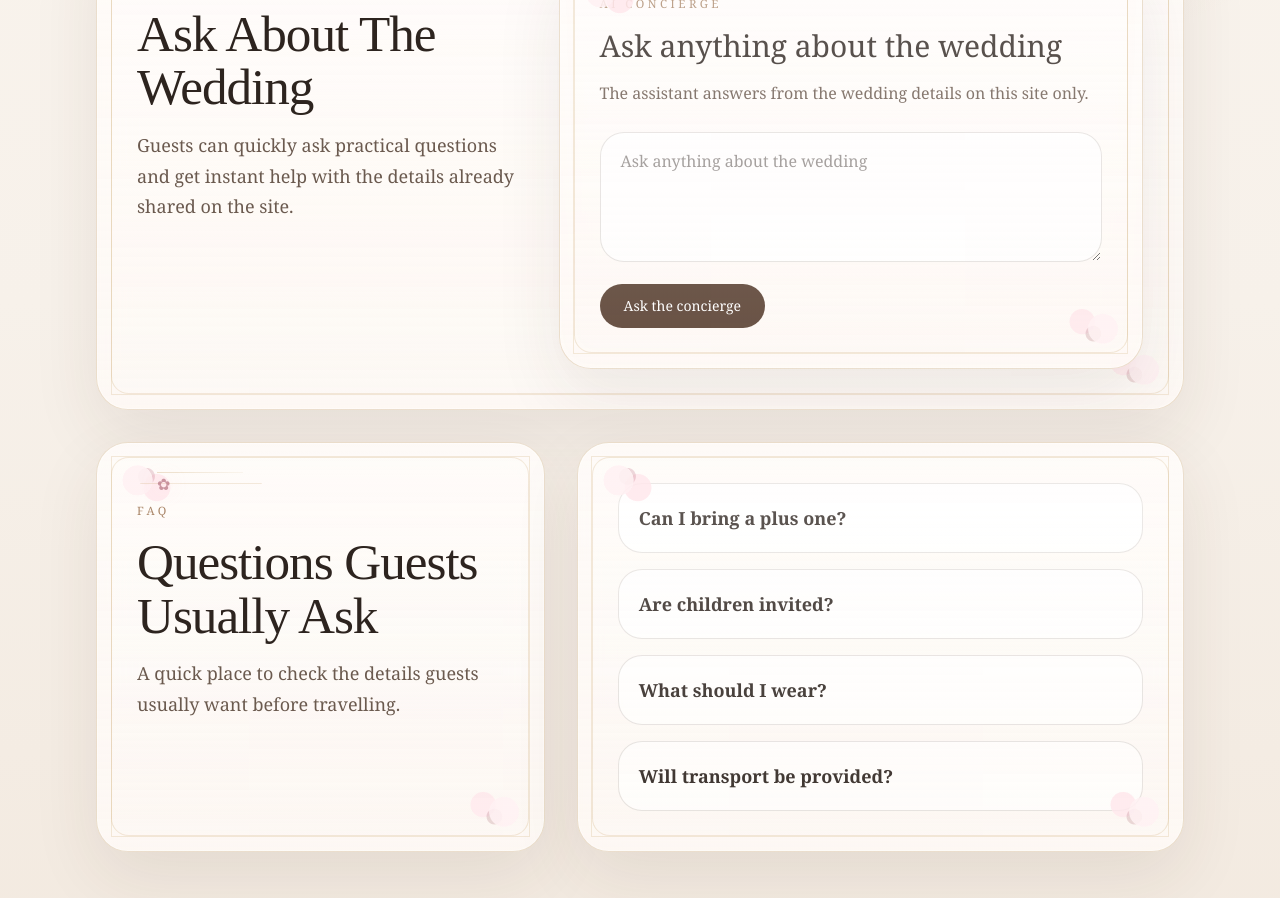
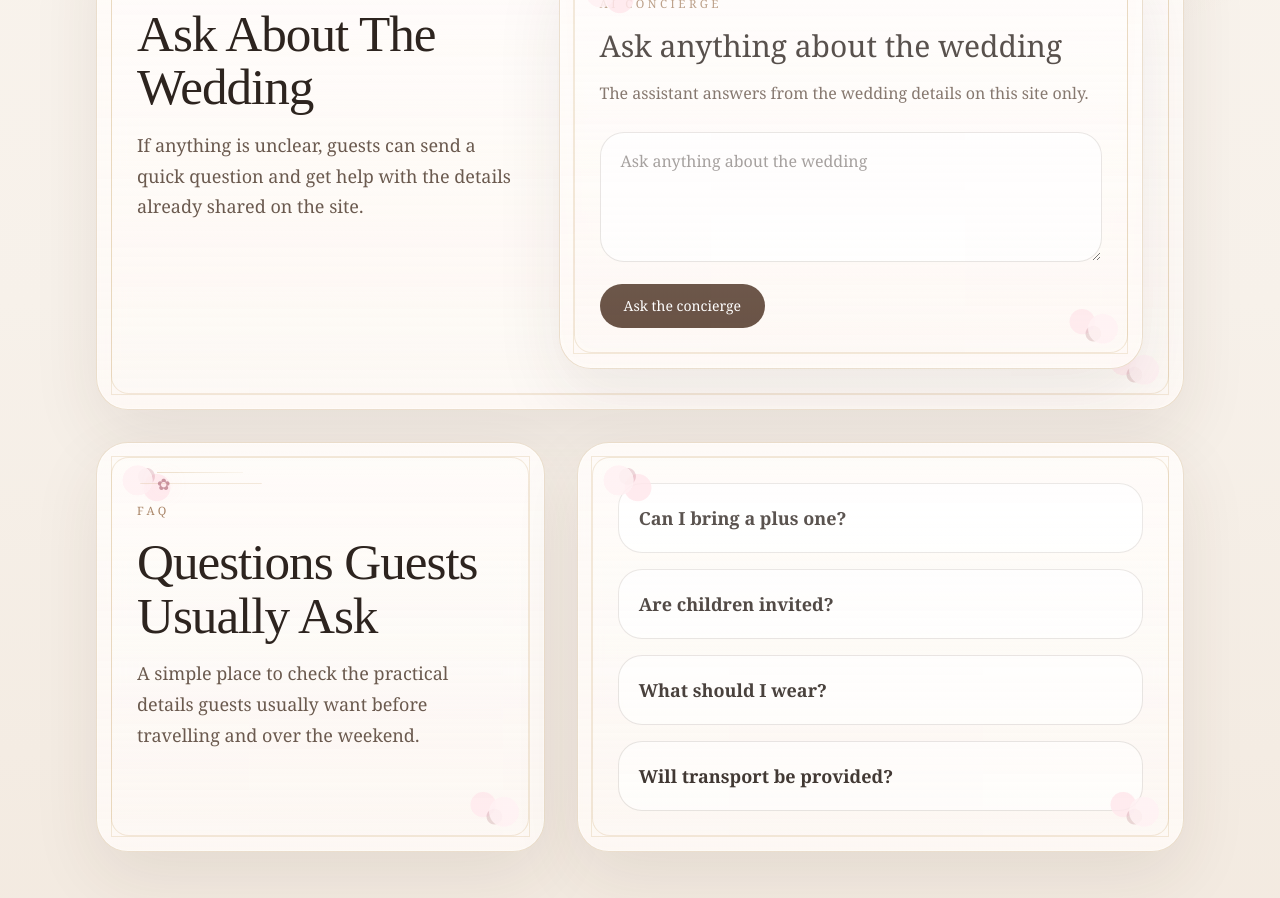
Before and after one commit to dh1612/wedding-website-platform, a Next.js app: page /faq in a window 1280 px wide. Shown: the part 800-1698 px from the top of the page. Built offline with nearby package versions, Linux system fonts and the light colour scheme.

Commit message:
Soften FAQ and concierge copy

```diff
--- a/components/faq-section.tsx
+++ b/components/faq-section.tsx
@@ -41,7 +41,7 @@ export function FAQSection({
               <SectionHeading
                 eyebrow="AI Concierge"
                 title="Ask About The Wedding"
-                description="Guests can quickly ask practical questions and get instant help with the details already shared on the site."
+                description="If anything is unclear, guests can send a quick question and get help with the details already shared on the site."
               />
               <div>
                 <ConciergeCard apiPath={conciergeApiPath} />
@@ -55,11 +55,7 @@ export function FAQSection({
               <SectionHeading
                 eyebrow="FAQ"
                 title="Questions Guests Usually Ask"
-                description={
-                  previewMode
-                    ? "Even when the first draft is still light, this section can show the kind of clear guest guidance the finished website can hold."
-                    : "A quick place to check the details guests usually want before travelling."
-                }
+                description="A simple place to check the practical details guests usually want before travelling and over the weekend."
               />
             </div>
             <div className="section-shell rounded-[2rem] p-8 sm:p-10">
```
